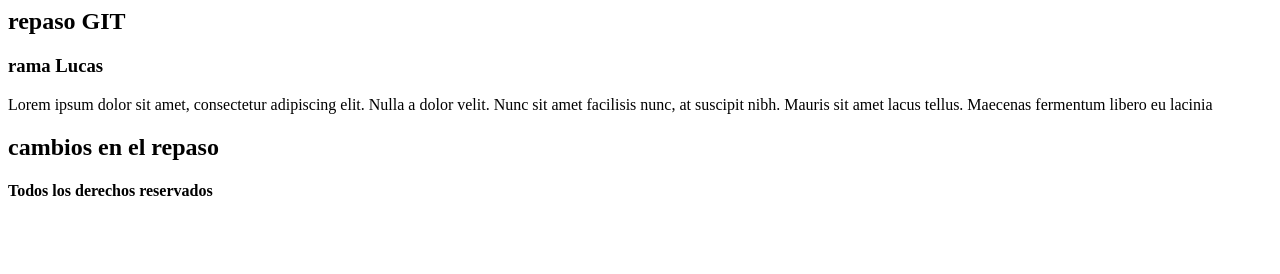
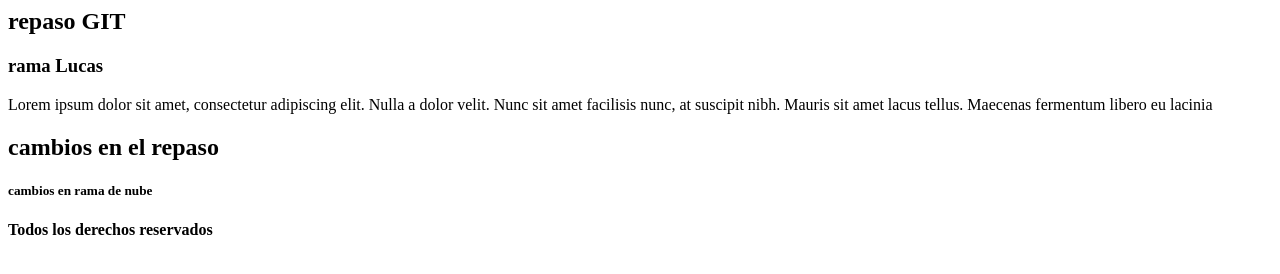
Before and after one commit to Victor-Zapata/clase4, a plain HTML site: page index.html in a window 1280 px wide. Drawn offline with Linux system fonts and the light colour scheme.

Commit message:
cambiosrama nube

```diff
--- a/index.html
+++ b/index.html
@@ -28,6 +28,11 @@
             </h2>
         </div>
       </section>
+      <div>
+        <h5>
+            cambios en rama de nube
+        </h5>
+      </div>
     </main>
     <footer>
         <h4>Todos los derechos reservados</h4>
```
